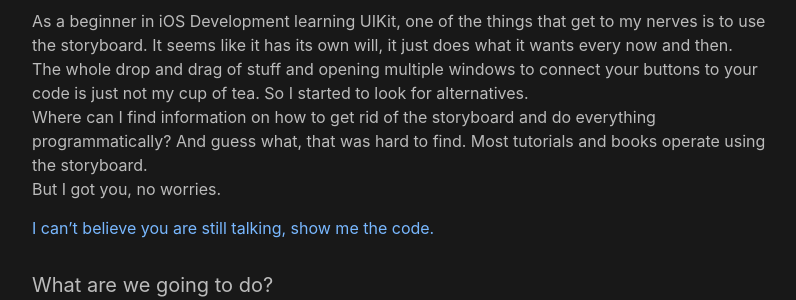
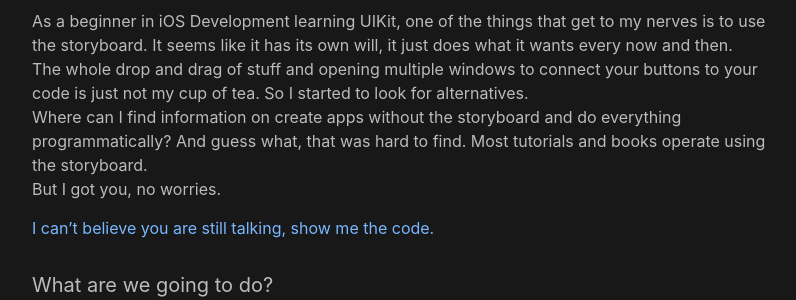
Before and after one commit to MarinaBSA/MarinaBSA.github.io, a Jekyll site: the page built from _posts/2020-07-26-how-to-get-rid-of-the-storyboard.markdown, in a window 1280 px wide and 900 px high, scrolled down 302 px. Shown: the part 153-453 px from the top of the window, without its empty margins (238-1034 px from the left). Built offline with Jekyll 4.4.1, drawn with Linux system fonts in a browser that asks for light colours.

Commit message:
minor changes

```diff
--- a/_posts/2020-07-26-how-to-get-rid-of-the-storyboard.markdown
+++ b/_posts/2020-07-26-how-to-get-rid-of-the-storyboard.markdown
@@ -14,7 +14,7 @@ categories: swift storyboard
 
 As a beginner in iOS Development learning UIKit, one of the things that get to my nerves is to use the storyboard. It seems like it has its own will, it just does what it wants every now and then.
 The whole drop and drag of stuff and opening multiple windows to connect your buttons to your code is just not my cup of tea. So I started to look for alternatives.
-Where can I find information on how to get rid of the  storyboard and do everything programmatically? And guess what, that was hard to find. Most tutorials and books operate using the storyboard. <br/> But I got you, no worries.
+Where can I find information on create apps without the storyboard and do everything programmatically? And guess what, that was hard to find. Most tutorials and books operate using the storyboard. <br/> But I got you, no worries.
 
 [I can't believe you are still talking, show me the code.](#code)
 #### What are we going to do?
```
